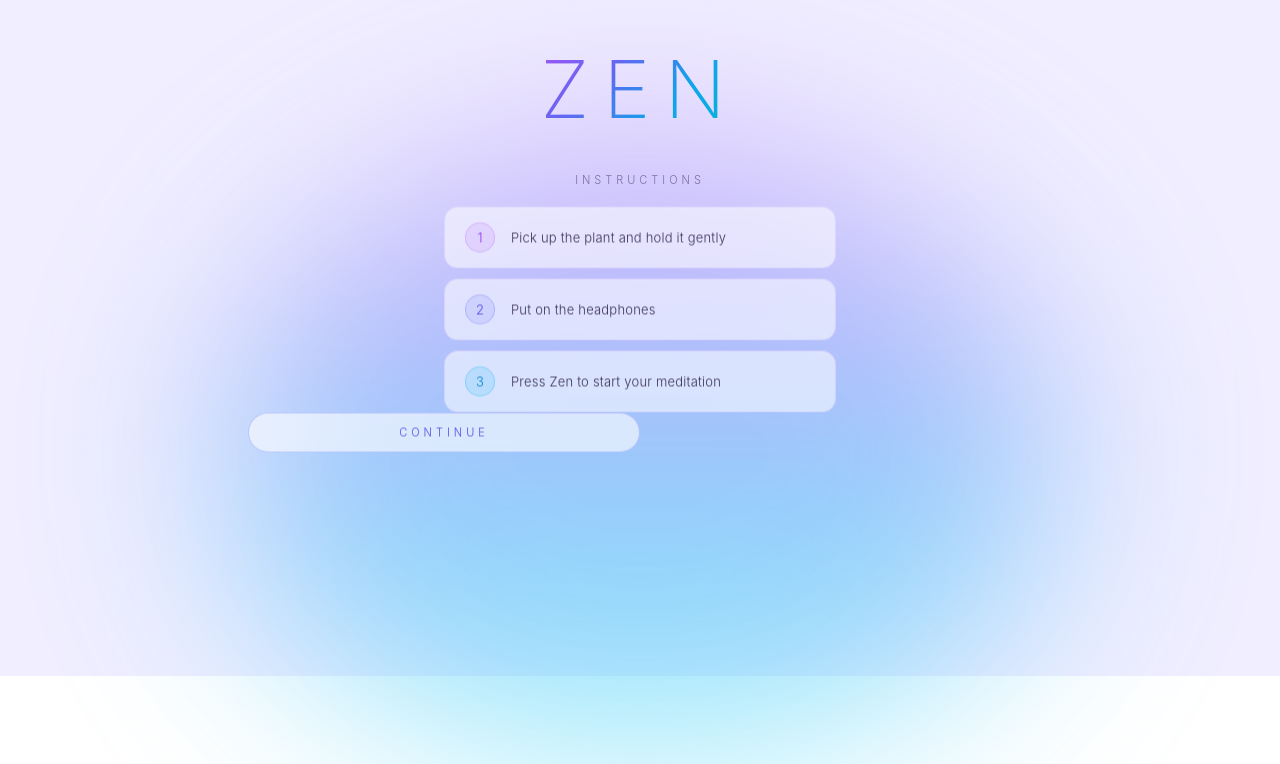
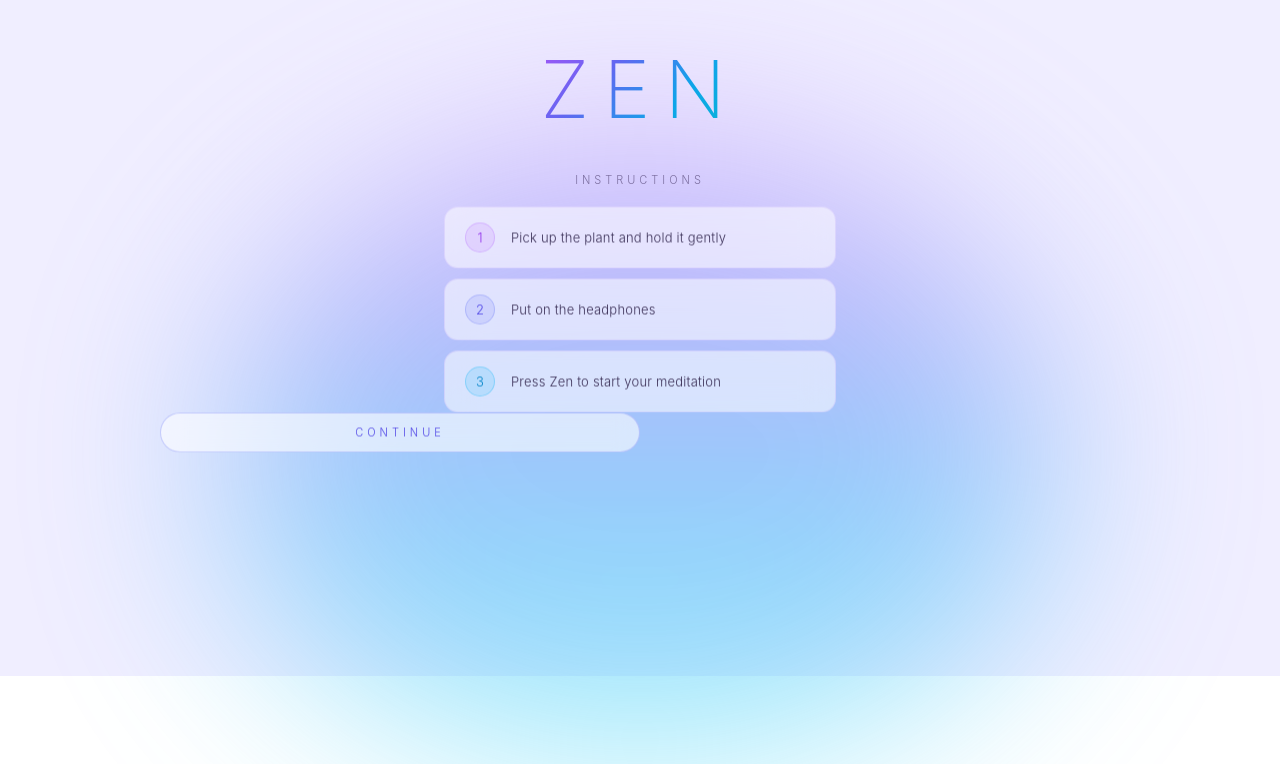
Before and after one commit to chanseox/zen-app, a React (Vite) app: page / in a window 1280 px wide. Shown: the part 124-888 px from the top of the page. Built offline with nearby package versions, Linux system fonts and the light colour scheme.

Commit message:
fix button centering

```diff
--- a/src/styles/Instructions.css
+++ b/src/styles/Instructions.css
@@ -3,7 +3,7 @@
   flex-direction: column;
   align-items: center;
   gap: 20px;
-  padding: 20px 44px 40px;
+  padding: 20px 0 40px;
   max-width: 480px;
   width: 100vw;
   margin: 0 auto;
@@ -28,6 +28,8 @@
   flex-direction: column;
   gap: 10px;
   width: 100%;
+  padding: 0 44px;
+  box-sizing: border-box;
 }
 
 .instruction-step {
```
Also changed, not shown: 4 other files (tests, documents, lock files or other folders).
